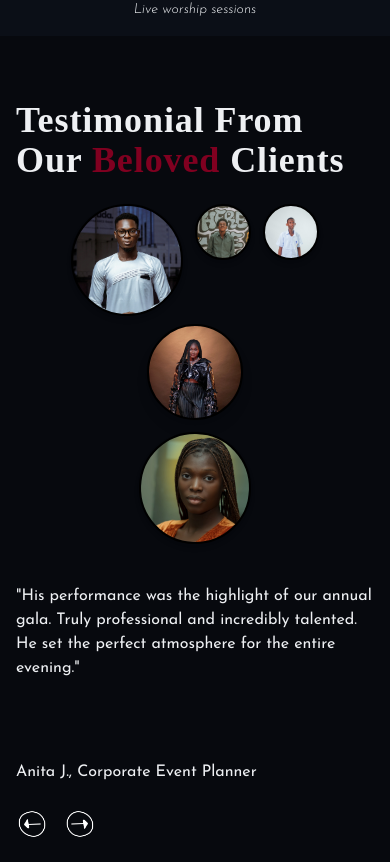
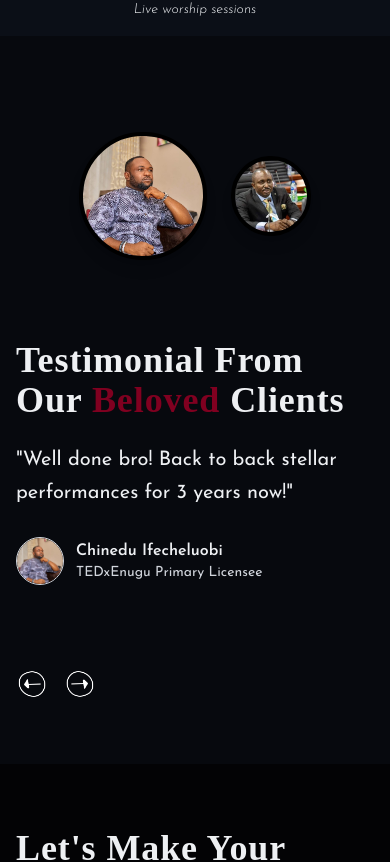
Before and after one commit to Katchy1942/Saxoharry, a React (Vite) app: page / in a window 390 px wide. Shown: the part 2644-3506 px from the top of the page. Built offline with nearby package versions, Linux system fonts and the light colour scheme; a web font is replaced by a local one.

Commit message:
update 20

```diff
--- a/src/HomePage.jsx
+++ b/src/HomePage.jsx
@@ -26,47 +26,19 @@ const HomePage = () => {
         },
     ];
 
-    const facePictures = [
-        "/Images/man1.jpg",
-        "/Images/boy1.jpg",
-        "/Images/boy2.jpg",
-        "/Images/girl1.jpg",
-        "/Images/girl2.jpg",
-    ];
-
     const testimonials = [
         {
-            quote: `His performance was the highlight of our annual gala. Truly professional
-                and incredibly talented. He set the perfect atmosphere for the entire evening.`,
-            attribution: "Anita J., Corporate Event Planner"
+            quote: `Well done bro! Back to back stellar performances for 3 years now!`,
+            name: "Chinedu Ifecheluobi",
+            attribution: "TEDxEnugu Primary Licensee",
+            image: "/Images/chinedu_ifecheluobi.jfif"
         },
         {
-            quote: `We had him play during our wedding ceremony and reception. There wasn't a dry
-                eye in the house. It was absolutely magical and unforgettable.`,
-            attribution: "Charles & Stephanie, Newlyweds"
+            quote: `Many thanks SaxoHarry, your performance at the event was electrifying.`,
+            name: "Chukwuma Ephraim",
+            attribution: "Executive Director, LEAD Network Africa",
+            image: "/Images/chukwuma_ephraim.jfif"
         },
-        {
-            quote: `Learning from Harry was the best decision I made. He is an incredibly patient
-                teacher and explains complex techniques in a way that's easy to understand. My
-                playing has improved more than I ever thought possible.`,
-            attribution: "Chiamaka Okeke, Saxophone Student"
-        },
-        {
-            quote: `As my tutor, Saxoharry didn't just teach me notes, he taught me how to express
-                myself through music. His passion is infectious, and my confidence as a
-                musician has grown incredibly. A true mentor.`,
-            attribution: "Tunde Adebayo, Aspiring Musician"
-        },
-        {
-            quote: `The way he plays is just pure soul. It's not just music; it's a complete experience. I
-                could listen to him for hours on end. Simply amazing.`,
-            attribution: "Ugwu Peters, Jazz Enthusiast"
-        },
-        {
-            quote: `From the first inquiry to the last note played, he was an absolute pleasure to work with.
-                He understood our vision perfectly. A true class act.`,
-            attribution: "Esther Chidimma, Wedding Coordinator"
-        }
     ];
 
     const [name, setName] = useState('');
@@ -217,6 +189,42 @@ const HomePage = () => {
             >
                 <div className="max-w-6xl mx-auto px-4 flex flex-col md:flex-row gap-12 items-center">
 
+                    {/* LEFT – Collage of Testimonial Givers */}
+                    <motion.div
+                        className="w-full md:w-1/2 md:order-1 flex justify-center"
+                        initial={{ opacity: 0, x: 50 }}
+                        whileInView={{ opacity: 1, x: 0 }}
+                        transition={{ duration: 0.8, ease: "easeOut" }}
+                        viewport={{ once: true, amount: 0.3 }}
+                    >
+                        <div className="flex flex-wrap gap-6 sm:gap-10 justify-center items-center py-8">
+                            {testimonials.map((t, index) => {
+                                const rotation = index % 2 === 0 ? "rotate-3" : "-rotate-3";
+                                const isLarge = index === 0;
+                                const sizeClass = isLarge
+                                    ? "w-32 h-32 sm:w-44 sm:h-44"
+                                    : "w-20 h-20 sm:w-32 sm:h-32";
+
+                                return (
+                                    <div
+                                        key={index}
+                                        className={`flex ${rotation} hover:rotate-0 transition-transform duration-300`}
+                                    >
+                                        <div
+                                            aria-label={t.name}
+                                            className={`${sizeClass} border-4 border-black rounded-full shadow-lg bg-cover`}
+                                            style={{
+                                                backgroundImage: `url(${t.image})`,
+                                                backgroundPosition: "top center"
+                                            }}
+                                        />
+                                    </div>
+                                );
+                            })}
+                        </div>
+                    </motion.div>
+
+                    {/* RIGHT – Testimonial Text + Controls */}
                     <motion.div
                         className="w-full md:w-1/2 md:order-2"
                         initial={{ opacity: 0, x: -50 }}
@@ -228,119 +236,49 @@ const HomePage = () => {
                             Testimonial From Our <span className="text-[#800020]">Beloved</span> Clients
                         </h2>
 
-                        <div className="md:hidden flex flex-col items-center gap-4 mb-10">
-                            <div className="flex justify-center gap-3">
-                                {[facePictures[0], facePictures[1], facePictures[2]].map((imageUrl, idx) => (
-                                    <div
-                                        key={`top-${idx}`}
-                                        className={`rounded-full bg-cover border-2 border-black shadow-md
-                                        ${idx === 0 ? '-rotate-2 w-28 h-28' : idx === 1 ? 'rotate-1 w-14 h-14' : '-rotate-1 w-14 h-14'}`}
-                                        style={{
-                                            backgroundImage: `url(${imageUrl})`,
-                                            backgroundPosition: 'top center'
-                                        }}
-                                    />
-                                ))}
-                            </div>
-
-                            <div
-                                className="w-24 h-24 rounded-full bg-cover border-2 border-black shadow-lg rotate-1 -mt-2"
-                                style={{
-                                    backgroundImage: `url(${facePictures[3]})`,
-                                    backgroundPosition: 'top center'
-                                }}
-                            />
-
-                            <div className="flex justify-center gap-4 -mt-1">
-                                {[facePictures[4],].map((imageUrl, idx) => (
-                                    <div
-                                        key={`bottom-${idx}`}
-                                        className={`rounded-full bg-cover border-2 border-black shadow-md
-                                        ${idx === 0 ? 'rotate-2  w-28 h-28' : '-rotate-2'}`}
-                                        style={{
-                                            backgroundImage: `url(${imageUrl})`,
-                                            backgroundPosition: 'top center'
-                                        }}
-                                    />
-                                ))}
-                            </div>
-                        </div>
-
-                        <div className="relative h-40">
+                        {/* QUOTE + PERSON */}
+                        <div className="relative min-h-48">
                             <AnimatePresence initial={false} custom={direction}>
-                                <motion.p
+                                <motion.div
                                     key={currentTestimonial}
                                     custom={direction}
                                     variants={testimonialVariants}
                                     initial="enter"
                                     animate="center"
                                     exit="exit"
-                                    className="absolute w-full"
+                                    className="absolute w-full flex flex-col gap-5"
                                 >
-                                    "{testimonials[currentTestimonial].quote}"
-                                </motion.p>
+                                    <p className="text-xl sm:text-2xl leading-relaxed">
+                                        "{testimonials[currentTestimonial].quote}"
+                                    </p>
+
+                                    <div className="flex items-center gap-3 mt-2">
+                                        <img
+                                            src={testimonials[currentTestimonial].image}
+                                            alt={testimonials[currentTestimonial].name}
+                                            className="w-12 h-12 rounded-full object-cover border border-gray-300"
+                                        />
+                                        <div>
+                                            <p className="font-semibold text-base">
+                                                {testimonials[currentTestimonial].name}
+                                            </p>
+                                            <p className="text-sm text-gray-300">
+                                                {testimonials[currentTestimonial].attribution}
+                                            </p>
+                                        </div>
+                                    </div>
+                                </motion.div>
                             </AnimatePresence>
                         </div>
 
-                        <div className="relative h-12">
-                            <AnimatePresence initial={false} custom={direction}>
-                                <motion.p
-                                    key={currentTestimonial + "_attr"}
-                                    custom={direction}
-                                    variants={testimonialVariants}
-                                    initial="enter"
-                                    animate="center"
-                                    exit="exit"
-                                    className="absolute w-full mt-4"
-                                >
-                                    {testimonials[currentTestimonial].attribution}
-                                </motion.p>
-                            </AnimatePresence>
-                        </div>
-
-                        <div className="flex items-center gap-4 mt-4">
+                        {/* CONTROLS */}
+                        <div className="flex items-center gap-4 mt-8">
                             <button onClick={handlePrev} className="hover:opacity-70 transition-opacity">
-                                <img src="/icons/left_icon.png" alt="left" className="w-8 sm:w-12" />
+                                <img src="/icons/left_icon.png" alt="previous" className="w-8 sm:w-12" />
                             </button>
                             <button onClick={handleNext} className="hover:opacity-70 transition-opacity">
-                                <img src="/icons/left_icon.png" alt="right" className="w-8 sm:w-12 rotate-180" />
+                                <img src="/icons/left_icon.png" alt="next" className="w-8 sm:w-12 rotate-180" />
                             </button>
-                        </div>
-                    </motion.div>
-
-                    <motion.div
-                        className="w-full md:w-1/2 md:order-1 hidden md:flex"
-                        initial={{ opacity: 0, x: 50 }}
-                        whileInView={{ opacity: 1, x: 0 }}
-                        transition={{ duration: 0.8, ease: "easeOut" }}
-                        viewport={{ once: true, amount: 0.3 }}
-                    >
-                        <div className="flex flex-wrap gap-6 sm:gap-10 justify-center items-center py-8">
-                            {facePictures.map((imageUrl, index) => {
-                                const rotation = index % 3 === 0 ? "rotate-2" : "-rotate-2";
-                                const verticalOffset = (index % 3) * 1;
-                                const isLarge = index === 0 || index === 4;
-                                const sizeClass = isLarge
-                                    ? "w-32 h-32 sm:w-48 sm:h-48"
-                                    : "w-20 h-20 sm:w-32 sm:h-32";
-
-                                return (
-                                    <div
-                                        key={index}
-                                        className={`flex ${rotation} hover:rotate-0 transition-transform duration-300`}
-                                        style={{ marginTop: `${verticalOffset}rem` }}
-                                    >
-                                        <div
-                                            aria-label={`Client ${index + 1}`}
-                                            className={`${sizeClass} border-4 border-black rounded-full shadow-lg bg-cover`}
-                                            style={{
-                                                backgroundImage: `url(${imageUrl})`,
-                                                backgroundPosition: "top center"
-                                            }}
-                                        />
-                                    </div>
-                                );
-                            })}
                         </div>
                     </motion.div>
                 </div>
```
Also changed, not shown: public/Images/chinedu_ifecheluobi.jfif (added), public/Images/chukwuma_ephraim.jfif (added).
